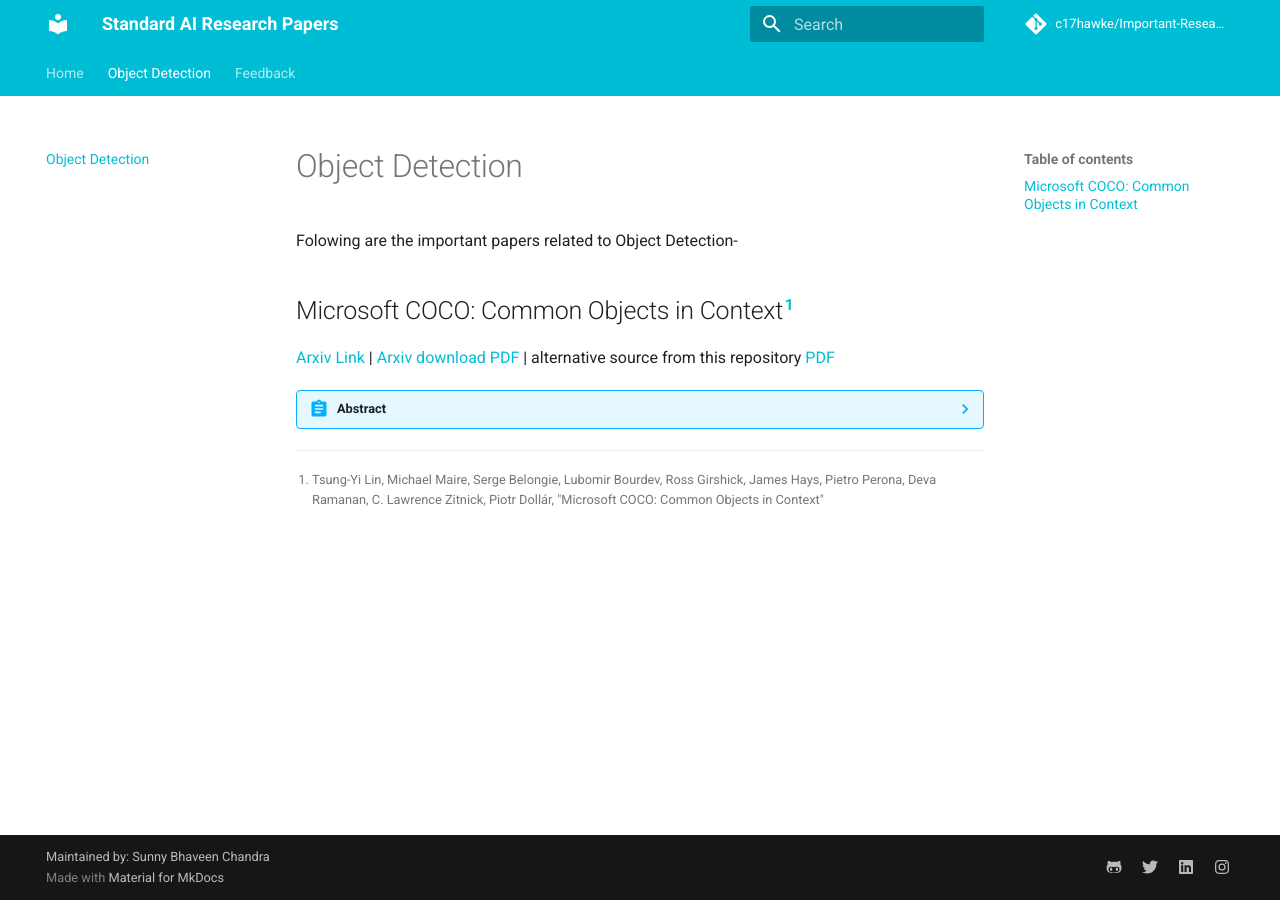
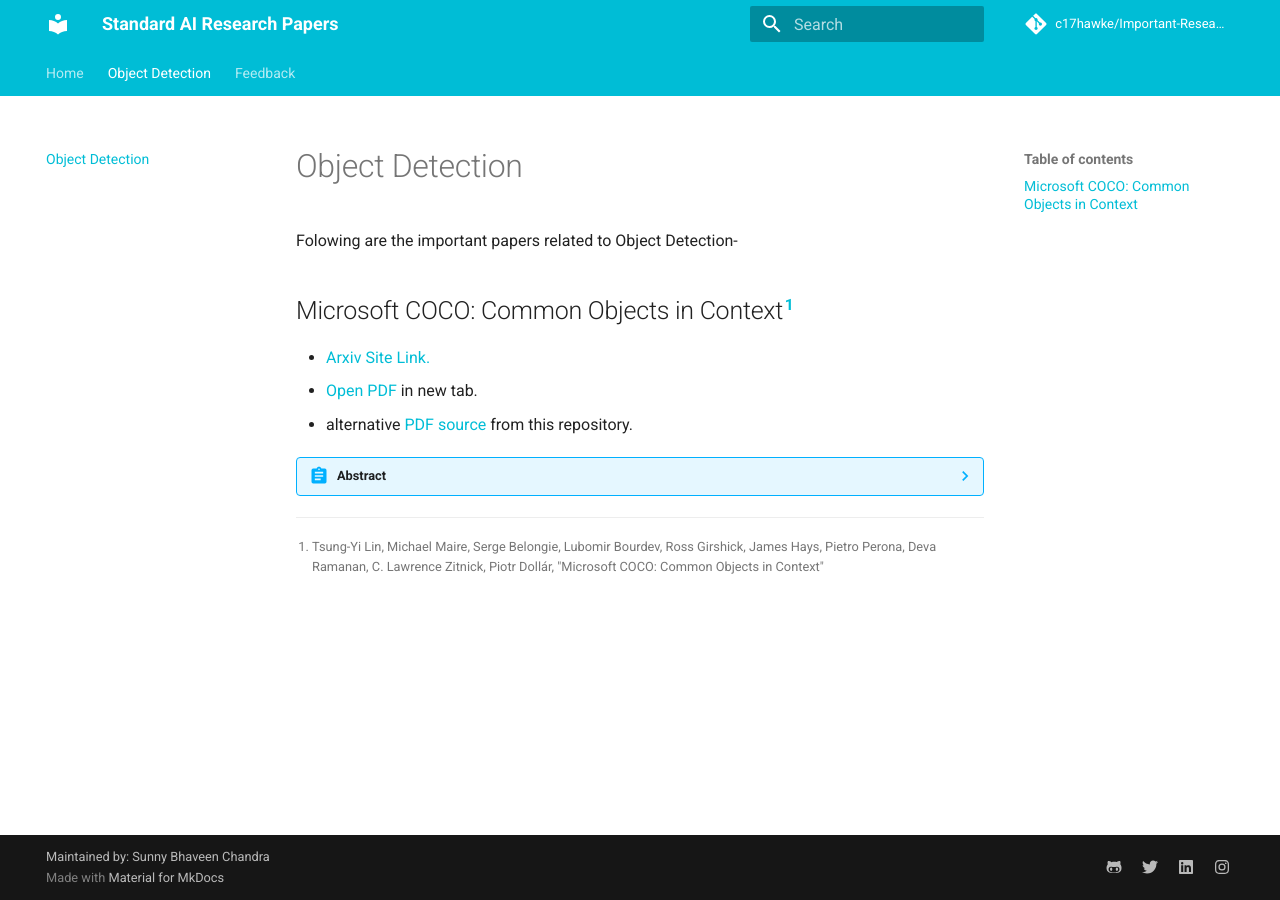
Before and after one commit to c17hawke/Important-Research-Papers-AI, an MkDocs documentation site: the page built from docs/objectDetection.md, in a window 1280 px wide. Built offline with MkDocs 1.6.1 and Material for MkDocs 9.7.7, drawn with Linux system fonts in a browser that asks for light colours; comment, search, counter and statistics services are not loaded.

Commit message:
update objecteDet

```diff
--- a/docs/objectDetection.md
+++ b/docs/objectDetection.md
@@ -4,10 +4,12 @@ Folowing are the important papers related to Object Detection-
 
 ## Microsoft COCO: Common Objects in Context[^1]
 
-<a target="_blank" href="https://arxiv.org/abs/1405.0312">
-Arxiv Link
-</a> | <a target="_blank" href="https://arxiv.org/pdf/1405.0312.pdf">
-Arxiv download PDF</a> | alternative source from this repository <a target="_blank" href="https://github.com/c17hawke/Important-Research-Papers-AI/raw/master/researchPapers/ObjectDetection/1405.0312.pdf"> PDF </a>
+* <a target="_blank" href="https://arxiv.org/abs/1405.0312">
+Arxiv Site Link.
+</a>
+* <a target="_blank" href="https://arxiv.org/pdf/1405.0312.pdf">
+Open PDF</a> in new tab.
+* alternative <a target="_blank" href="https://github.com/c17hawke/Important-Research-Papers-AI/raw/master/researchPapers/ObjectDetection/1405.0312.pdf"> PDF source </a> from this repository.
 
 ??? Abstract
     We present a new dataset with the goal of advancing the state-of-the-art in object recognition by placing the question of
```
